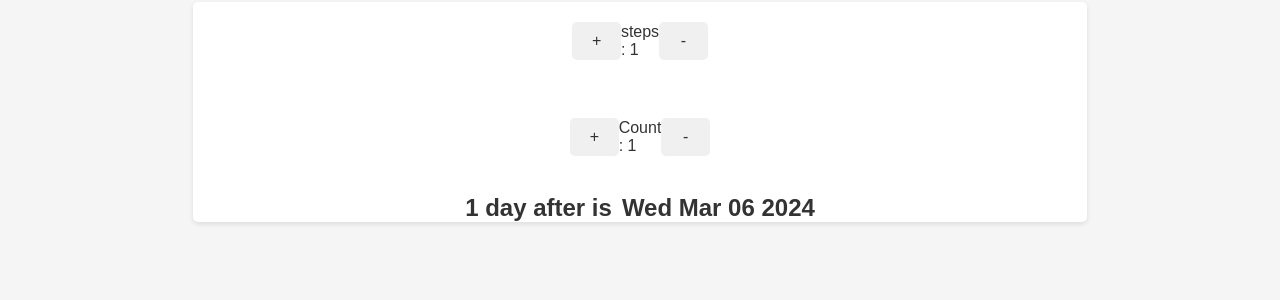
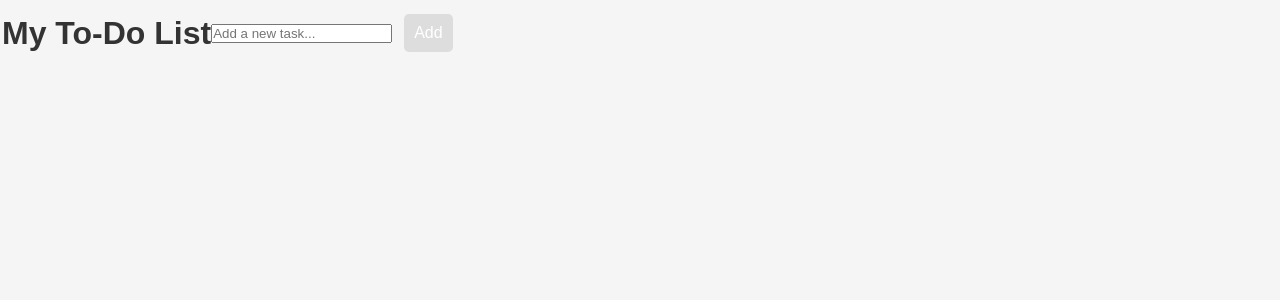
Before and after one commit to Rawal77/Simple_React_Projects, a React (Vite) app: page / in a window 1280 px wide. Shown: the top 300 px of the page. Built offline with nearby package versions, Linux system fonts and the light colour scheme.

Commit message:
Implement Simple To Do List

```diff
--- a/src/App.jsx
+++ b/src/App.jsx
@@ -6,6 +6,7 @@ import ScrollToBottomButton from "./ScrollToBottomButton";
 import ScrollToTopButton from "./ScrollToTopButton";
 import Tabs from "./Tabs";
 import DateNavigation from "./DateNavigation";
+import SimpleToDo from "./SimpleToDo";
 
 function App() {
   // return <GenerateRandomColor></GenerateRandomColor>;
@@ -22,7 +23,8 @@ function App() {
   // return <Counter></Counter>;
   // return <MultiStepProgress></MultiStepProgress>;
   // return <GenerateRandomQuote></GenerateRandomQuote>;
-  return <DateNavigation></DateNavigation>;
+  // return <DateNavigation></DateNavigation>;
+  return <SimpleToDo></SimpleToDo>;
 }
 
 export default App;
--- /dev/null
+++ b/src/SimpleToDo.jsx
@@ -0,0 +1,43 @@
+import React, { useState } from "react";
+
+export default function SimpleToDo() {
+  const [tasks, setTasks] = useState([]);
+  const [newTask, setNewTask] = useState("");
+
+  function handleInputChange(event) {
+    setNewTask(event.target.value);
+  }
+
+  function addTask() {
+    if (newTask.trim()) {
+      // Only add non-empty tasks
+      setTasks([...tasks, newTask]);
+      setNewTask(""); // Clear input after adding
+    }
+  }
+
+  function deleteTask(index) {
+    setTasks([...tasks.slice(0, index), ...tasks.slice(index + 1)]);
+  }
+
+  return (
+    <div className="to-do-list">
+      <h1>My To-Do List</h1>
+      <input
+        type="text"
+        value={newTask}
+        onChange={handleInputChange}
+        placeholder="Add a new task..."
+      />
+      <button onClick={addTask}>Add</button>
+      <ul>
+        {tasks.map((task, index) => (
+          <li key={index}>
+            <span>{task}</span>
+            <button onClick={() => deleteTask(index)}>Delete</button>
+          </li>
+        ))}
+      </ul>
+    </div>
+  );
+}
```
